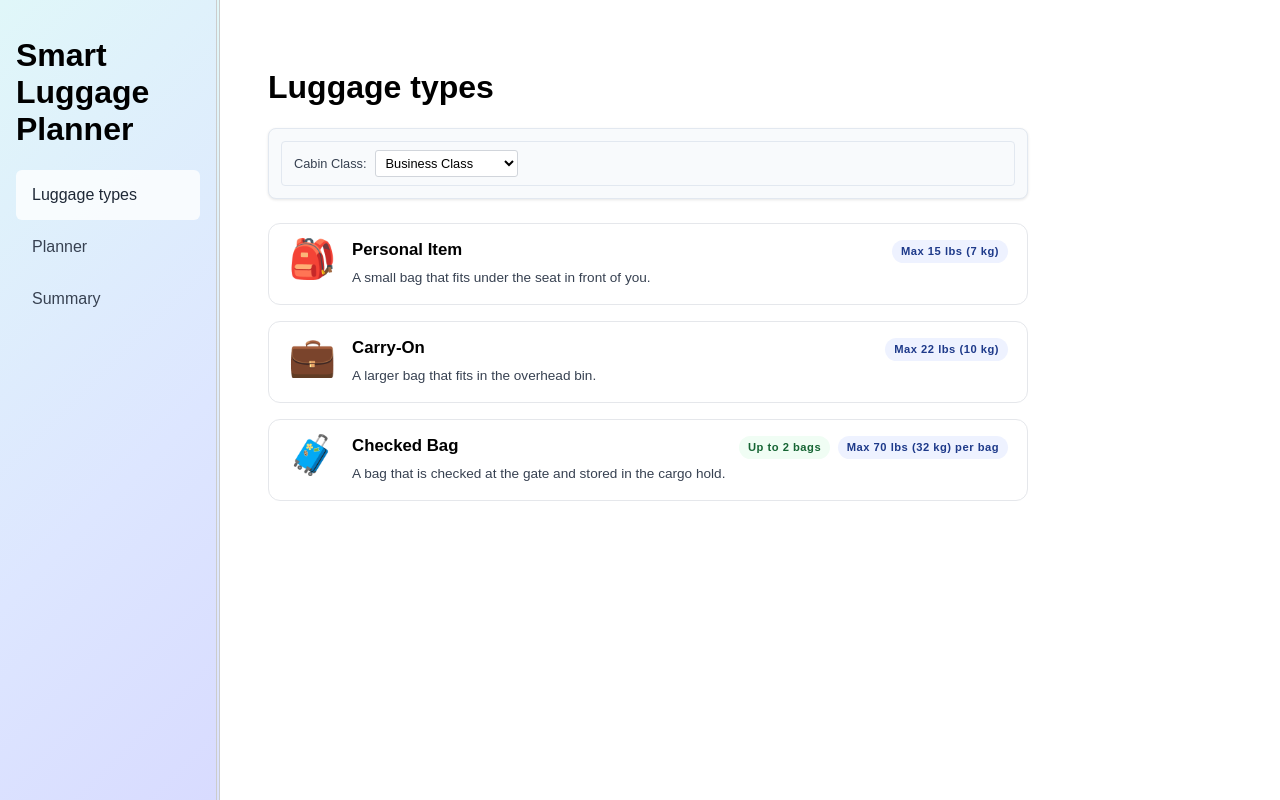
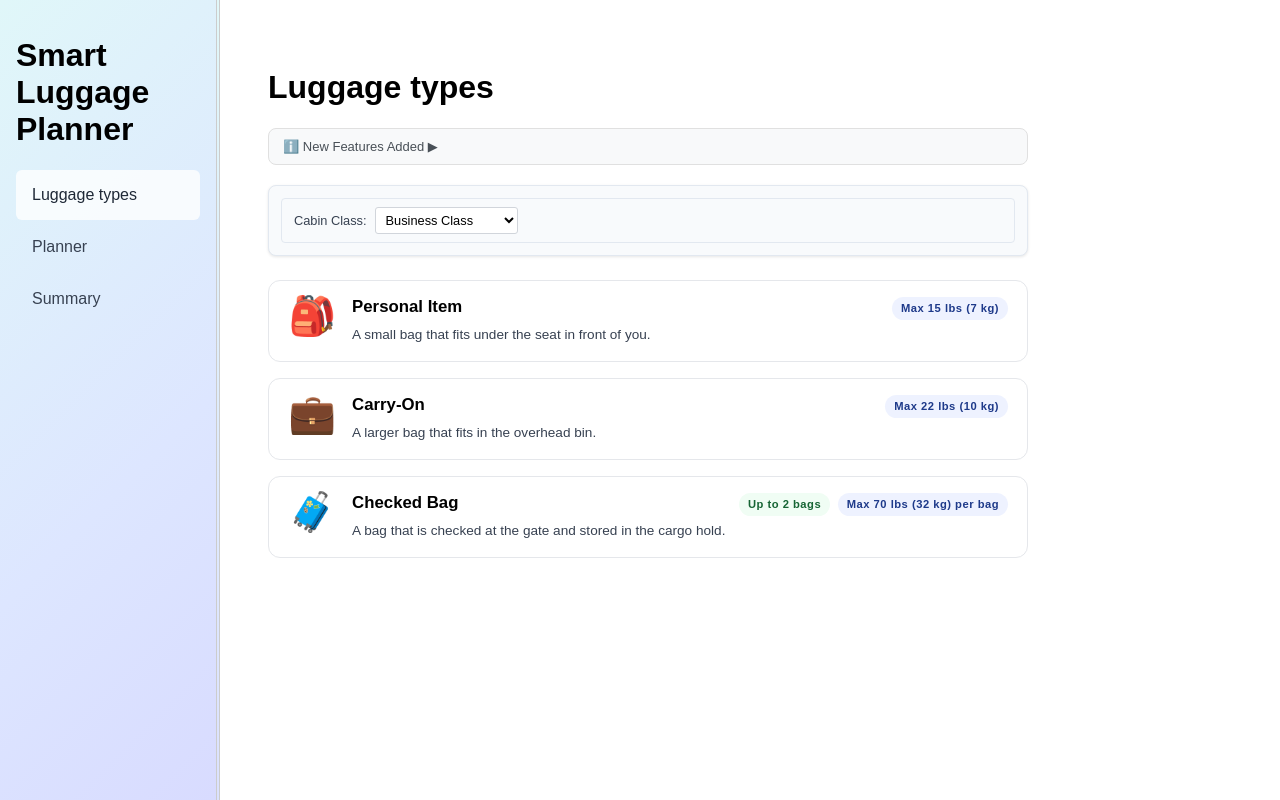
Before and after one commit to shanayamalik/berkeley-cs260, a React (Vite) app in the folder programming-assignment-3/code/: page / in a window 1280 px wide. Built offline with nearby package versions, Linux system fonts and the light colour scheme.

Commit message:
new features added dropdown on luggage types page

```diff
--- a/programming-assignment-3/code/src/pages/luggage-overview/LuggageOverview.jsx
+++ b/programming-assignment-3/code/src/pages/luggage-overview/LuggageOverview.jsx
@@ -1,3 +1,4 @@
+import { useState } from 'react';
 import { LUGGAGE_TYPES } from '../../data/luggageTypes';
 
 // Reusable component for individual luggage types
@@ -33,6 +34,8 @@ function LuggageType({ icon, name, maxWeightLbs, description, bagLimit }) {
 }
 
 export default function LuggageOverview({ cabinClass, setCabinClass }) {
+  const [showFeatures, setShowFeatures] = useState(false);
+
   // Helper function to determine if a luggage type is allowed for the current cabin class
   const isLuggageAllowed = (luggageType) => {
     switch (cabinClass) {
@@ -52,6 +55,32 @@ export default function LuggageOverview({ cabinClass, setCabinClass }) {
   return (
     <div className="luggage-overview">
       <h1>Luggage types</h1>
+
+      {/* Features Panel */}
+      <div className="features-panel">
+        <button
+          className="features-toggle"
+          onClick={() => setShowFeatures(!showFeatures)}
+          aria-expanded={showFeatures}
+        >
+          ℹ️ New Features Added {showFeatures ? '▼' : '▶'}
+        </button>
+
+        {showFeatures && (
+          <div className="features-content">
+            <ul>
+              <li><strong>Drag & Drop:</strong> move items between bags by dragging them</li>
+              <li><strong>Inline Editing:</strong> click the edit icon to modify item names and weights directly</li>
+              <li><strong>Smart Packing Suggestions:</strong> toggle on provides packing recommendations</li>
+              <li><strong>Persistent Storage:</strong> your data and preferences are automatically saved</li>
+              <li><strong>Weight Calculations:</strong> real-time weight tracking with unit conversion (lbs/kg)</li>
+              <li><strong>Cabin Class Selection:</strong> bag availability changes based on the selected class</li>
+              <li><strong>Visual Feedback:</strong> clear weight status indicators and interactive elements</li>
+              <li><strong>Visual Summary:</strong> button for chart on Summary page shows weight distribution of items across bags</li>
+            </ul>
+          </div>
+        )}
+      </div>
 
       <div className="planner-controls">
         <div className="cabin-class-selector">
```
